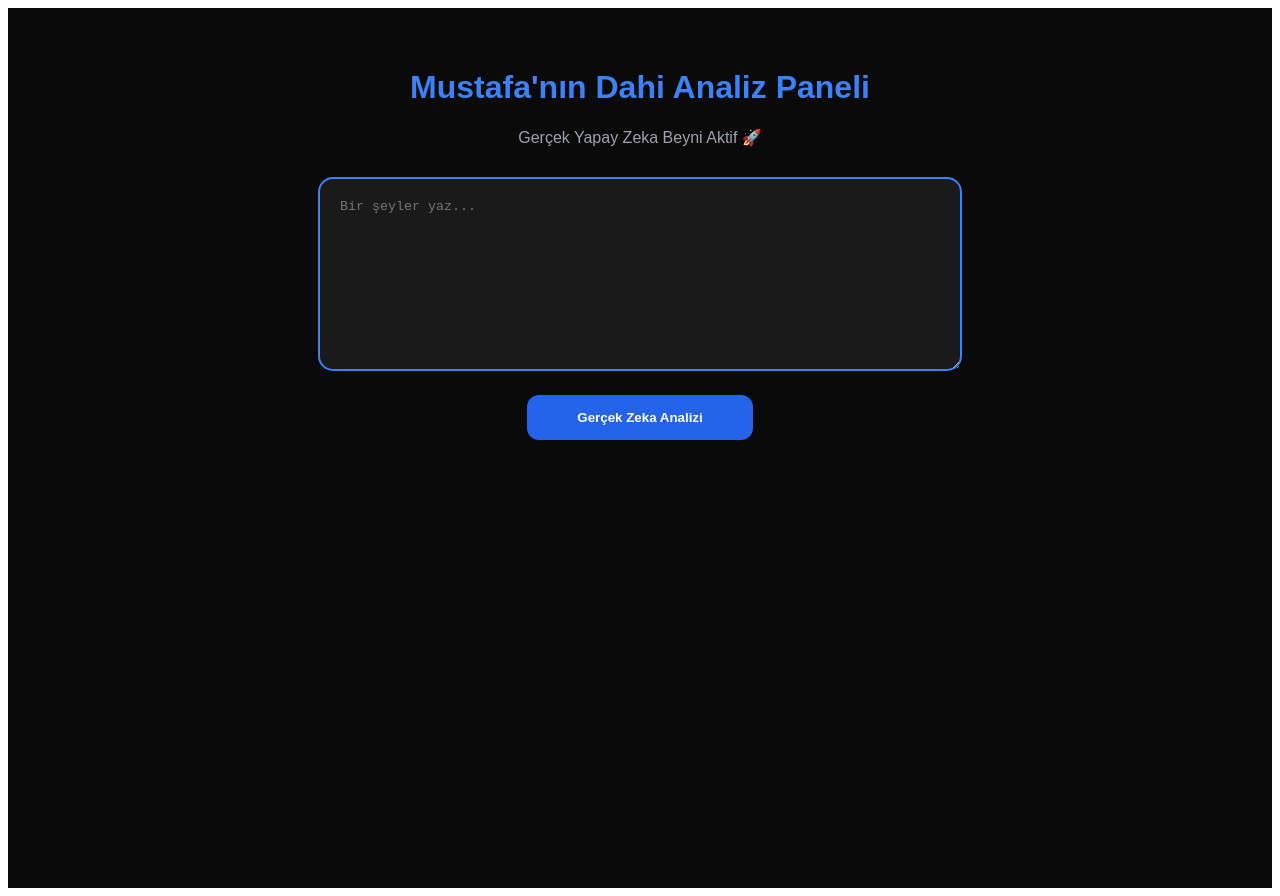
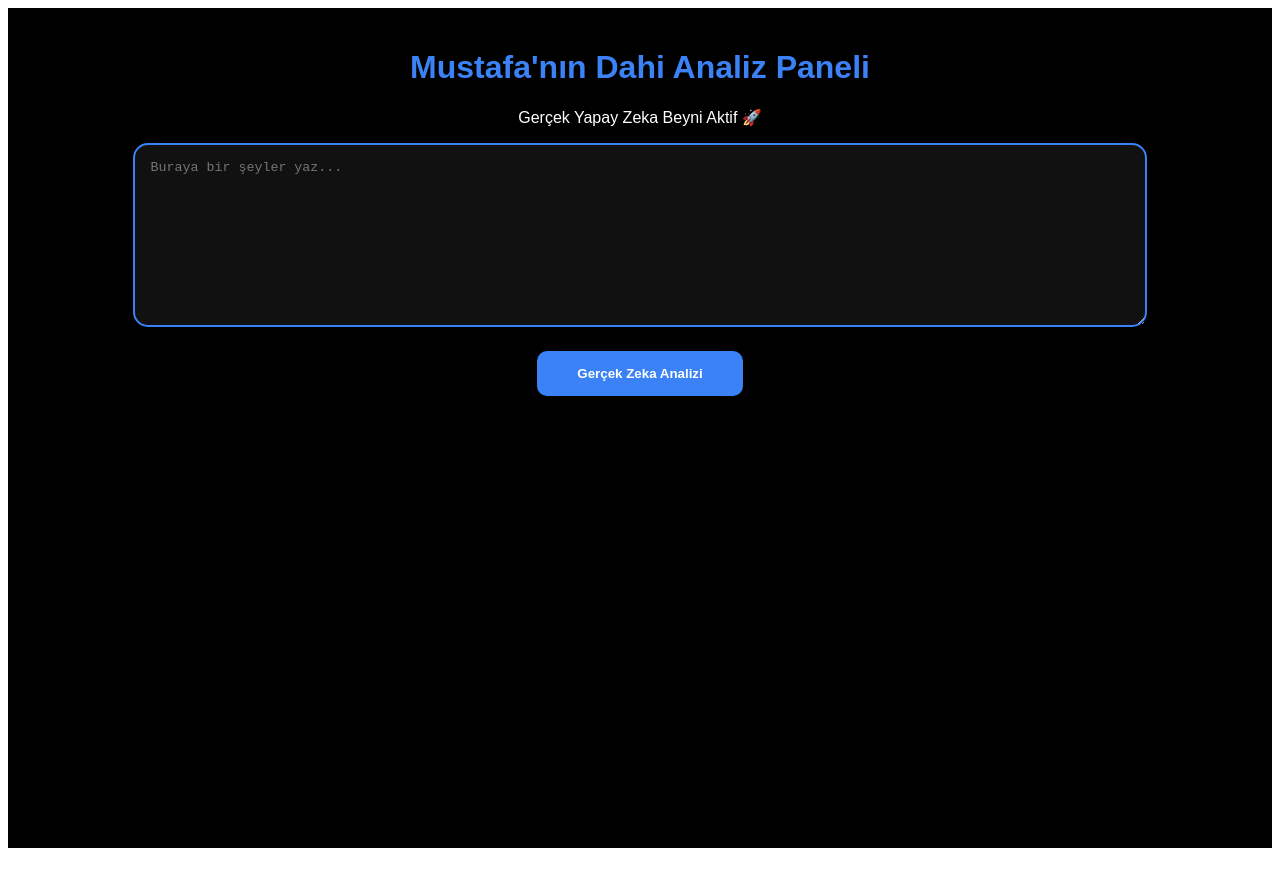
Before and after one commit to mustafaerentulunay2-arch/yapay-zeka-beyin, a Next.js app: page / in a window 1280 px wide. After the commit the page ends 856 px from the top, so only its background shows below. Built offline with nearby package versions, Linux system fonts and the light colour scheme; no server answers.

Commit message:
Refactor text analysis logic and UI styles

```diff
--- a/app/page.tsx
+++ b/app/page.tsx
@@ -4,62 +4,68 @@ import React, { useState } from 'react';
 
 export default function MustafaZekaPaneli() {
   const [metin, setMetin] = useState('');
-  const [sonuc, setSonuc] = useState<string | null>(null);
+  const [sonuc, setSonuc] = useState(null);
   const [yukleniyor, setYukleniyor] = useState(false);
 
-  // Sadece bu satır kalmalı, Vercel kasasına bağlanır
+  // Vercel'deki anahtarı çeker
   const ANAHTAR = process.env.NEXT_PUBLIC_GEMINI_API_KEY;
+
   const analizEt = async () => {
     if (!metin) return alert("Lütfen bir metin girin!");
+
     setYukleniyor(true);
     setSonuc(null);
 
     try {
+      // Google API'sine anahtarı URL üzerinden gönderiyoruz
       const response = await fetch(`https://generativelanguage.googleapis.com/v1beta/models/gemini-1.5-flash:generateContent?key=${ANAHTAR}`, {
         method: 'POST',
         headers: { 'Content-Type': 'application/json' },
         body: JSON.stringify({
-          contents: [{ parts: [{ text: `Bu metnin duygusunu analiz et ve sadece 'Olumlu', 'Olumsuz' veya 'Nötr' yaz. Yanına bir de emoji ekle: ${metin}` }] }]
+          contents: [{ parts: [{ text: `Aşağıdaki metni analiz et ve sadece 'Olumlu' veya 'Olumsuz' diye cevap ver: ${metin}` }] }]
         })
       });
 
       const data = await response.json();
 
+      // Gelen cevabı ekrana yazdırıyoruz
       if (data.candidates && data.candidates[0].content.parts[0].text) {
         setSonuc(data.candidates[0].content.parts[0].text);
       } else {
         setSonuc("Cevap alınamadı, anahtarını kontrol et!");
       }
-    } catch (hata) {
-      setSonuc("Yapay zeka şu an meşgul!");
+    } catch (error) {
+      setSonuc("Bir hata oluştu. Bağlantıyı kontrol et!");
     } finally {
       setYukleniyor(false);
     }
   };
 
   return (
-    <div style={{ backgroundColor: '#0a0a0a', color: 'white', minHeight: '100vh', padding: '40px', textAlign: 'center', fontFamily: 'sans-serif' }}>
-      <h1 style={{ color: '#3b82f6', fontSize: '32px', fontWeight: 'bold' }}>Mustafa'nın Dahi Analiz Paneli</h1>
-      <p style={{ color: '#9ca3af', marginBottom: '30px' }}>Gerçek Yapay Zeka Beyni Aktif 🚀</p>
+    <div style={{ backgroundColor: '#000', color: '#fff', minHeight: '100vh', padding: '20px', textAlign: 'center', fontFamily: 'sans-serif' }}>
+      <h1 style={{ color: '#3b82f6' }}>Mustafa'nın Dahi Analiz Paneli</h1>
+      <p>Gerçek Yapay Zeka Beyni Aktif 🚀</p>
 
       <textarea
         value={metin}
         onChange={(e) => setMetin(e.target.value)}
-        placeholder="Bir şeyler yaz..."
-        style={{ width: '100%', maxWidth: '600px', height: '150px', padding: '20px', borderRadius: '15px', border: '2px solid #3b82f6', backgroundColor: '#1a1a1a', color: 'white' }}
+        placeholder="Buraya bir şeyler yaz..."
+        style={{ width: '80%', height: '150px', borderRadius: '15px', padding: '15px', backgroundColor: '#111', color: '#fff', border: '2px solid #3b82f6' }}
       />
+
       <br />
+
       <button
         onClick={analizEt}
         disabled={yukleniyor}
-        style={{ marginTop: '20px', padding: '15px 50px', backgroundColor: '#2563eb', color: 'white', border: 'none', borderRadius: '12px', cursor: 'pointer', fontWeight: 'bold' }}
+        style={{ marginTop: '20px', padding: '15px 40px', borderRadius: '10px', backgroundColor: '#3b82f6', color: '#fff', border: 'none', cursor: 'pointer', fontWeight: 'bold' }}
       >
-        {yukleniyor ? 'Düşünüyor...' : 'Gerçek Zeka Analizi'}
+        {yukleniyor ? 'Analiz Ediliyor...' : 'Gerçek Zeka Analizi'}
       </button>
 
       {sonuc && (
-        <div style={{ marginTop: '40px', padding: '30px', border: '3px solid #2563eb', borderRadius: '20px', backgroundColor: '#111827' }}>
-          <p style={{ fontSize: '30px', fontWeight: 'bold' }}>{sonuc}</p>
+        <div style={{ marginTop: '30px', padding: '20px', borderRadius: '15px', border: '2px dashed #3b82f6', fontSize: '24px' }}>
+          {sonuc}
         </div>
       )}
     </div>
```
